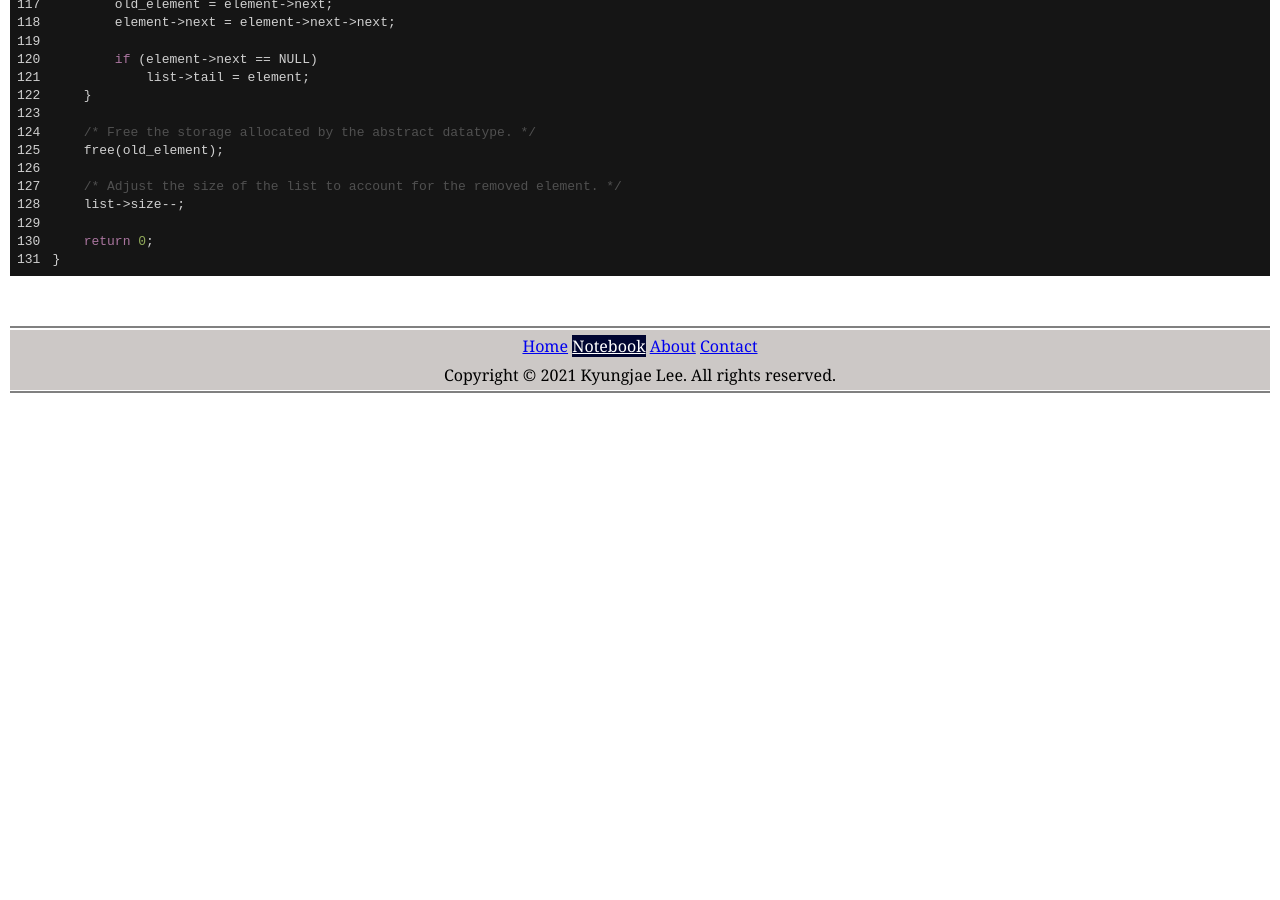
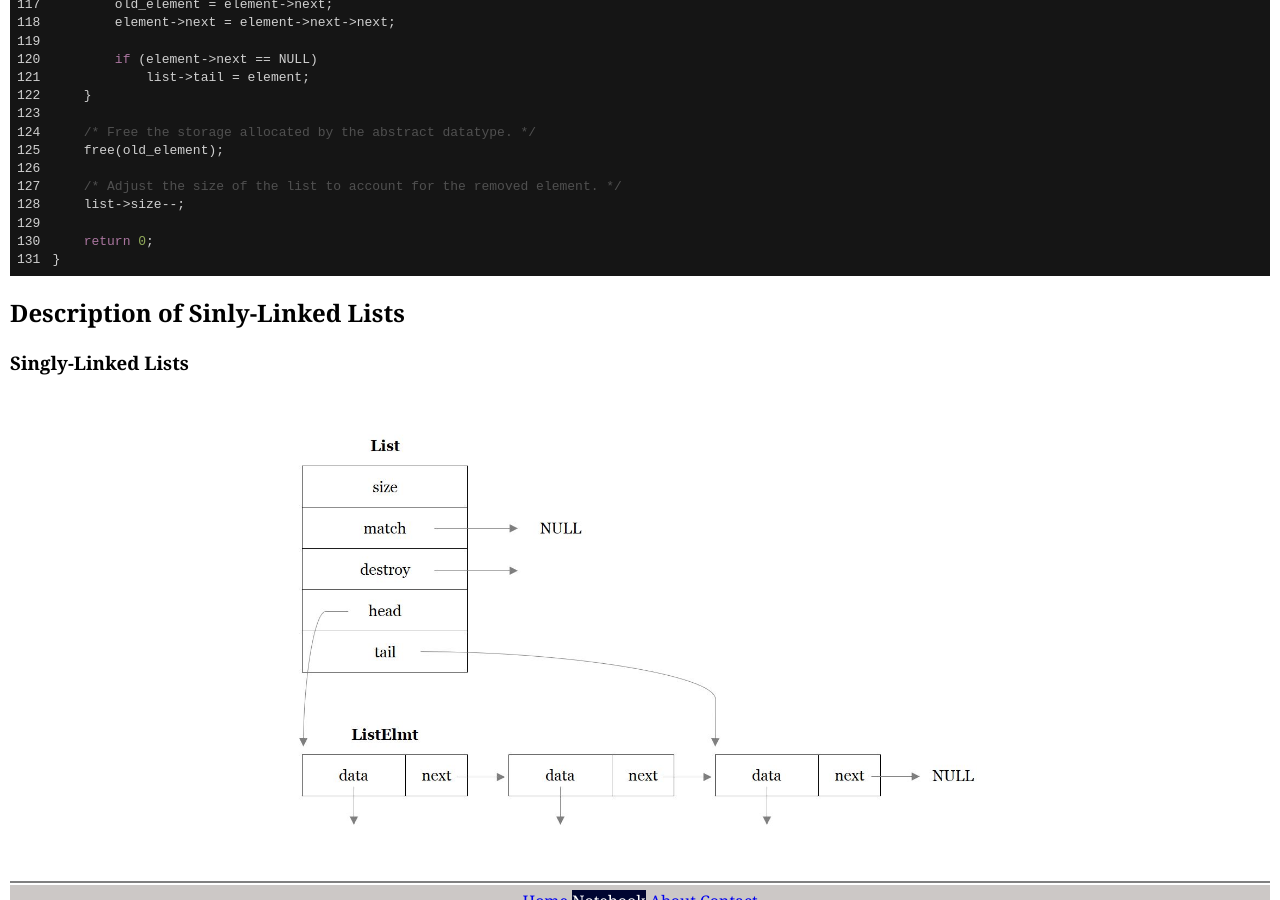
Before and after one commit to kyungjae-lee/kyungjae-lee.github.io, a Jekyll site: the page built from _posts/data-structures/2021-02-01-singly-linked-lists.md, in a window 1280 px wide and 900 px high, scrolled down 3565 px. Built offline with Jekyll 4.4.1, drawn with Linux system fonts in a browser that asks for light colours; before the commit the page ends 3970 px from its top, so only the background shows below that.

Commit message:
Add 'singly-linked-lists.jpg' to the singly-linked-lists notes

````diff
--- a/_posts/data-structures/2021-02-01-singly-linked-lists.md
+++ b/_posts/data-structures/2021-02-01-singly-linked-lists.md
@@ -189,3 +189,8 @@ int list_rem_next(List *list, ListElmt *element, void **data)
     return 0;
 }
 ```
+## Description of Sinly-Linked Lists
+
+### Singly-Linked Lists
+
+![Memory Layout of C Program]({{site.baseurl}}/img/data-structures/singly-linked-lists.jpg){:.inline-img}
````
Also changed, not shown: img/data-structures/singly-linked-lists.JPG (added), 1 other file.
